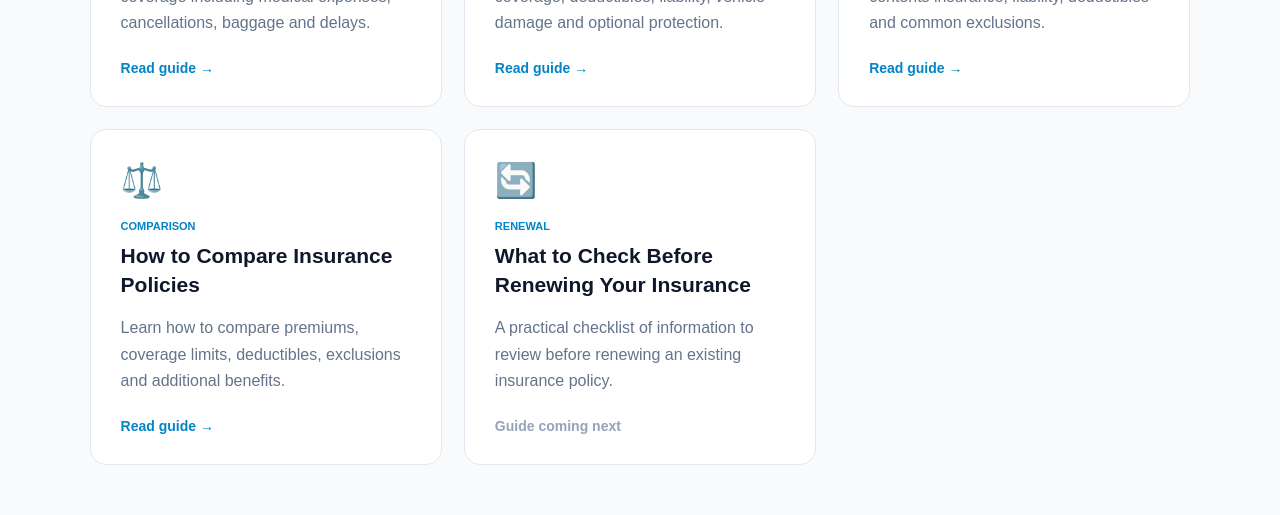
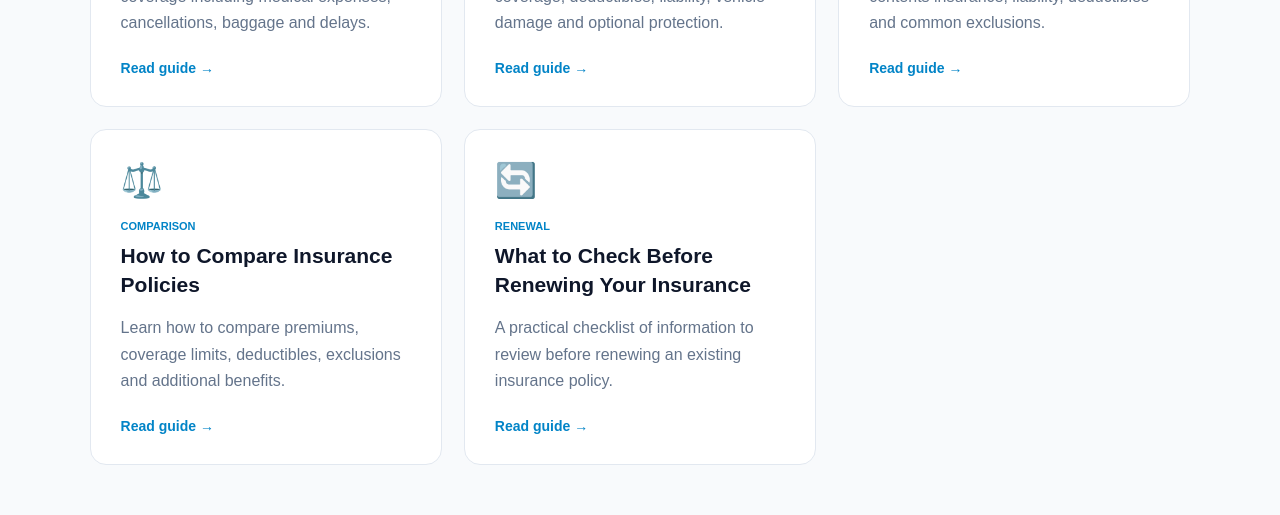
Before and after one commit to themetainsurance/MVP, a Next.js app: page /blog in a window 1280 px wide. Shown: the part 880-1395 px from the top of the page. Built offline with nearby package versions, Linux system fonts and the light colour scheme.

Commit message:
Connect renewal guide to blog

```diff
--- a/app/blog/page.tsx
+++ b/app/blog/page.tsx
@@ -53,6 +53,7 @@ const guides: Guide[] = [
   title: "What to Check Before Renewing Your Insurance",
   description:
     "A practical checklist of information to review before renewing an existing insurance policy.",
+  href: "/blog/insurance-renewal-checklist",
 },
 ];
 
```
Lines whose indentation alone changed are shown as unchanged.
